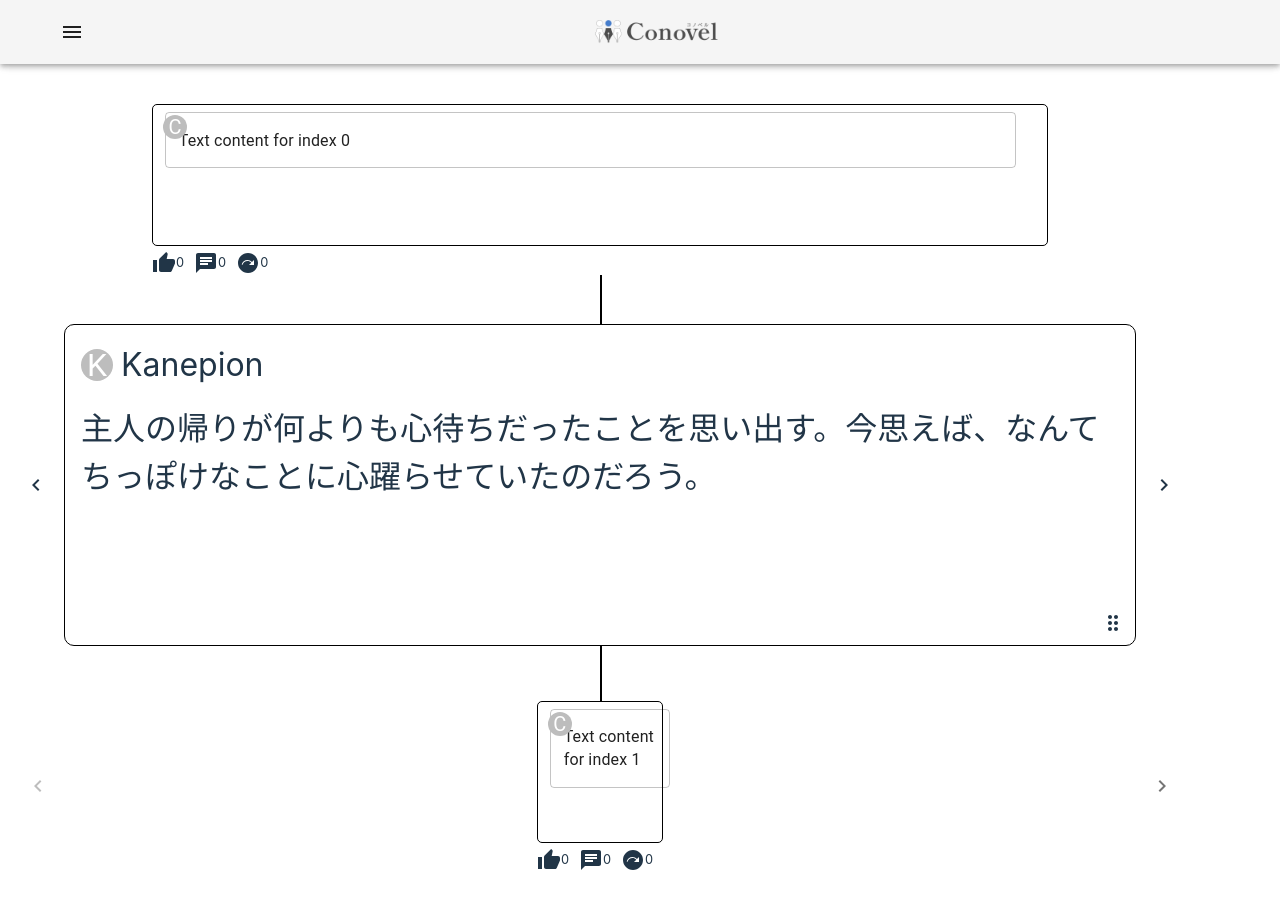
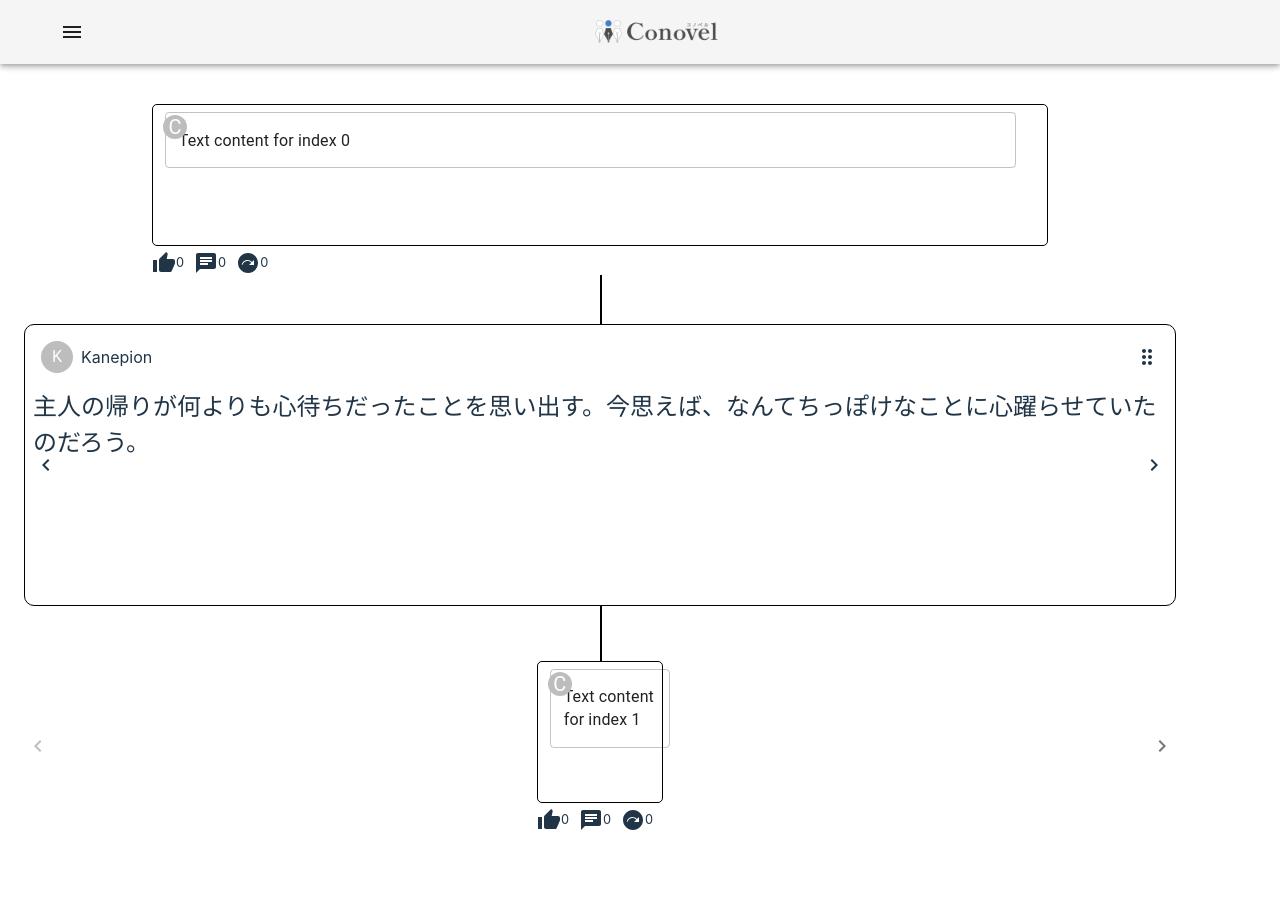
Before and after one commit to Conovel/frontend, a React (Vite) app: page / in a window 1280 px wide. After the commit the page ends 866 px from the top, so only its background shows below. Built offline with nearby package versions, Linux system fonts and the light colour scheme; the HTML template or start-up script is replaced by a standard one.

Commit message:
wip; メインパネルデザイン

```diff
--- a/src/features/NovelView/MainPanel.tsx
+++ b/src/features/NovelView/MainPanel.tsx
@@ -40,9 +40,16 @@ const MainPanel: React.FC<MainPanelProps> = ({
   };
 
   return (
-    <Box sx={{ display: 'flex', alignItems: 'center' }}>
+    <Box sx={{ display: 'flex', alignItems: 'center', position: 'relative' }}>
       <KeyboardArrowBackIcon
-        sx={{ cursor: 'pointer', marginRight: '1vh' }}
+        sx={{
+          cursor: 'pointer',
+          position: 'absolute',
+          left: '10px',
+          top: '50%',
+          transform: 'translateY(-50%)',
+          zIndex: 3,
+        }}
         onClick={() => {
           /* Handle left arrow click */
         }}
@@ -57,41 +64,47 @@ const MainPanel: React.FC<MainPanelProps> = ({
               textAlign: 'left',
               border: '1px solid #000',
               borderRadius: '10px',
-              margin: '0vh 1vh',
-              height: '40vh',
+              height: '35vh',
               alignItems: 'center',
-              fontSize: '2.0rem',
               zIndex: 2,
               overflowY: 'auto',
             }}
           >
             <Box
-              sx={{ display: 'flex', alignItems: 'center', margin: '2vh 2vh' }}
+              sx={{
+                display: 'flex',
+                alignItems: 'center',
+                margin: '2vh 2vh',
+                justifyContent: 'space-between',
+              }}
             >
-              <Avatar sx={{ fontSize: '2.0rem', width: 32, height: 32 }}>
+              <Box sx={{ display: 'flex', alignItems: 'center' }}>
+                <Avatar sx={{ fontSize: '1.0rem', width: 32, height: 32 }}>
                   {panel.userName.charAt(0)}
                 </Avatar>
-              <Box sx={{ marginLeft: '1vh', fontSize: '2.0rem' }}>
+                <Box sx={{ marginLeft: '1vh', fontSize: '1.0rem' }}>
                   {panel.userName}
                 </Box>
               </Box>
-            <p style={{ margin: '2vh 2vh' }}>{panel.sentence}</p>
               <DragIndicatorIcon
                 onClick={handleIconClick}
                 sx={{
-                position: 'absolute',
-                bottom: '10px',
-                right: '10px',
                   cursor: 'pointer',
+                  marginLeft: '1vh',
                 }}
               />
+            </Box>
+            <p style={{ margin: '1vh 1vh', fontSize: '1.5rem' }}>
+              {panel.sentence}
+            </p>
             {showIcons && (
               <Box
                 sx={{
                   display: 'flex',
                   position: 'absolute',
-                  bottom: '40px',
+                  top: '0',
                   right: '10px',
+                  zIndex: 4,
                 }}
               >
                 <ThumbUpButton
@@ -112,7 +125,14 @@ const MainPanel: React.FC<MainPanelProps> = ({
         ))}
       </Box>
       <KeyboardArrowForwardIcon
-        sx={{ cursor: 'pointer', marginLeft: '1vh' }}
+        sx={{
+          cursor: 'pointer',
+          position: 'absolute',
+          right: '10px',
+          top: '50%',
+          transform: 'translateY(-50%)',
+          zIndex: 3,
+        }}
         onClick={() => {
           /* Handle right arrow click */
         }}
```
Lines whose indentation alone changed are shown as unchanged.
